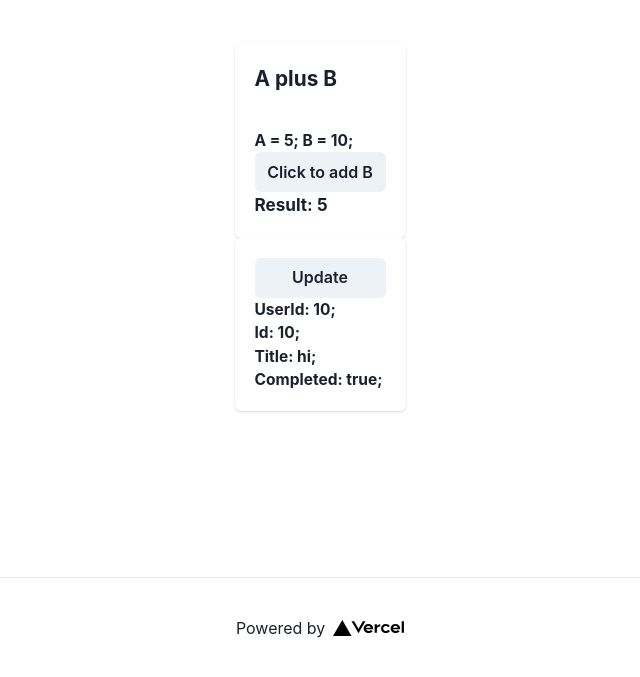
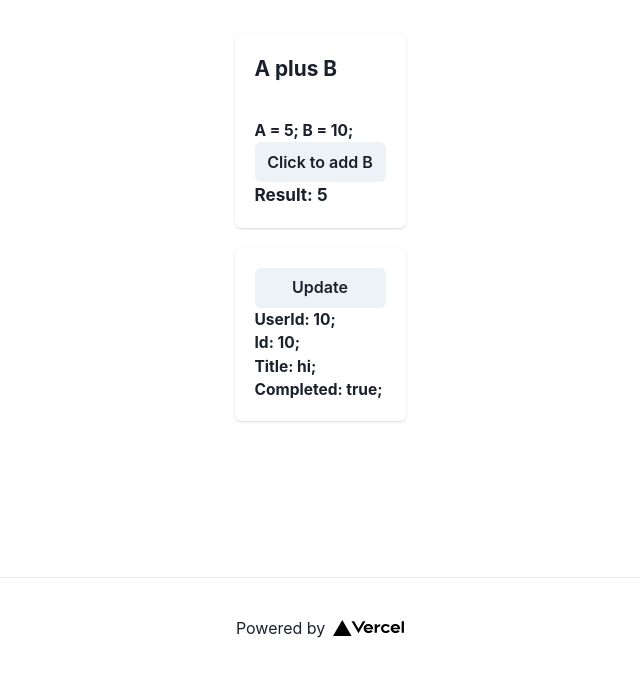
Before and after one commit to DVZakharov/AplusB, a Next.js app: page / in a window 1280 px wide. Shown: the part 123-800 px from the top of the page, without its empty margins (320-960 px from the left). Built offline with nearby package versions, Linux system fonts and the light colour scheme.

Commit message:
добавлен импорт джсон

```diff
--- a/pages/JsonCard.js
+++ b/pages/JsonCard.js
@@ -18,7 +18,7 @@ export default function JsonCard() {
 
     return (
         <div>
-            <Card w = '171px'>
+            <Card w='171px' mt={5}>
                 <CardBody>
                     <Button onClick={load}>
                         Update
```
